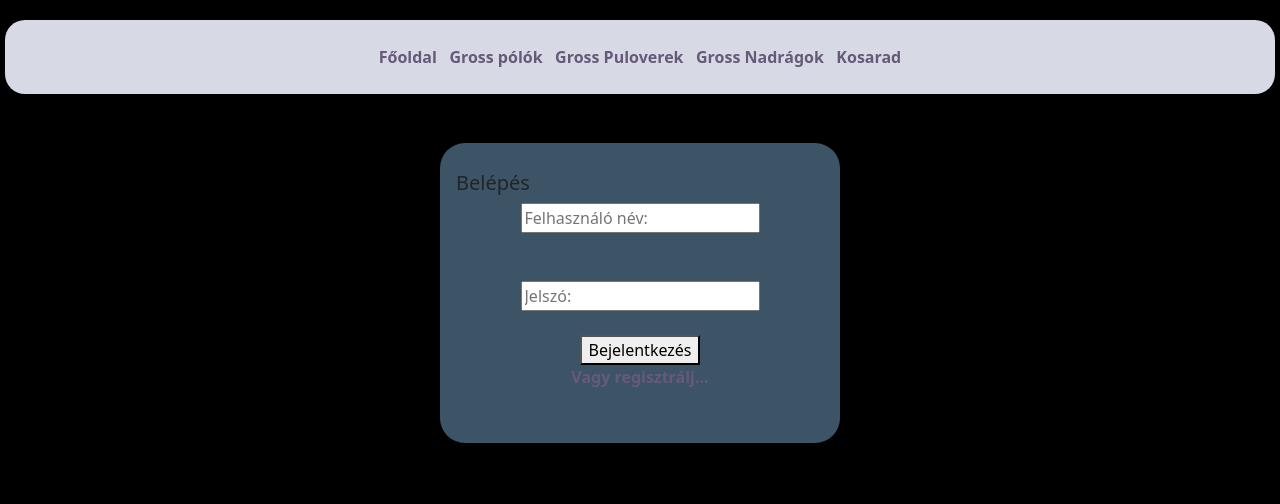
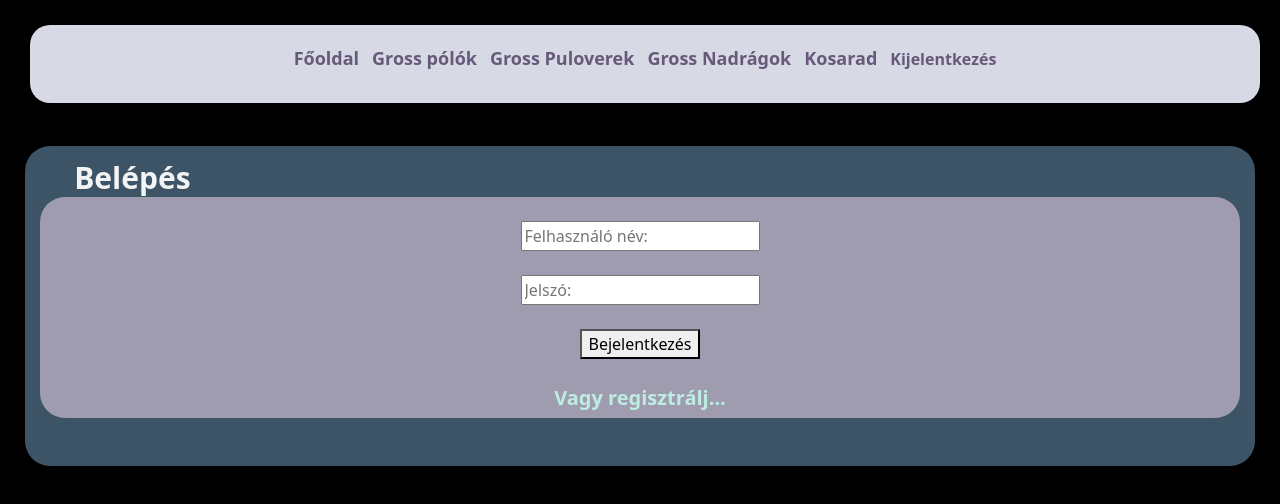
Before and after one commit to krisztiann3/GrossProjekt, a Vue app in the folder vueFront/GrossFront/: page /login in a window 1280 px wide. Shown: the top 504 px of the page. Built offline with nearby package versions, Linux system fonts and the light colour scheme; sample sign-in values are in the browser's storage.

Commit message:
Reszponzív változtatások

```diff
--- a/vueFront/GrossFront/index.html
+++ b/vueFront/GrossFront/index.html
@@ -1,10 +1,10 @@
 <!DOCTYPE html>
-<html lang="en">
+<html lang="hu">
   <head>
     <meta charset="UTF-8">
     <link rel="icon" href="/favicon.ico">
     <meta name="viewport" content="width=device-width, initial-scale=1.0">
-    <title>Vite App</title>
+    <title>Gross Shop</title>
   </head>
   <body>
     <div id="app"></div>
--- a/vueFront/GrossFront/src/App.vue
+++ b/vueFront/GrossFront/src/App.vue
@@ -1,9 +1,25 @@
 <script setup>
 import axios from 'axios';
+import { onMounted,onBeforeMount } from 'vue';
 import { RouterLink, RouterView, useRouter } from 'vue-router'
 
 
 const router = useRouter();
+
+const logout = async () => {
+  await axios.post('/logout')
+  localStorage.clear('token')
+  router.push('/login')
+}
+
+const vanE = ()=>{
+  if(localStorage.getItem('token') == null){
+    return false;
+  }else{
+    return true;
+  }
+}
+
 
 if (!localStorage.getItem('token')) {
   router.push('/login')
@@ -11,11 +27,12 @@ if (!localStorage.getItem('token')) {
 </script>
 
 <template>
-  <div id="mainNav">
+  <div>
     <div class="row">
-      <div class="col">
+      <div class=" col-lg-12 col-md-12">
+      <div id="mainNav">
         <RouterLink to="/" class="r-link">
-        Főoldal
+          Főoldal
         </RouterLink>
         &nbsp;
         <RouterLink to="/termekek/polok" class="r-link">
@@ -33,11 +50,13 @@ if (!localStorage.getItem('token')) {
         <RouterLink to="/kosar" class="r-link">
           Kosarad
         </RouterLink>
+        &nbsp;
+    <label @click="logout" v-if="vanE()" id="kijel">Kijelentkezés</label>
       </div>
 
     </div>
   </div>
-
+</div>
   <div>
     <RouterView />
   </div>
@@ -45,13 +64,13 @@ if (!localStorage.getItem('token')) {
 
 <style >
 body{
-  background-color:black;
+  background-color: black;
 }
 .r-link {
   color: #67597A;
   font-weight: bold;
   text-decoration: none;
-  font-size: medium;
+  font-size: large;
 }
 
 .r-link:hover {
@@ -72,23 +91,43 @@ body{
 }
 
 #mainNav {
+  padding-top: 20px;
   color:#AEB4A9 ;
   background-color: #D7DAE5;
-  display: block;
+  /* display: block; */
   text-align: center;
-  margin-top: 20px;
+  /* margin-top: 20px; */
   border-radius: 20px;
   margin-left: 5px;
   margin-right: 5px;
+  width: 100%;
+  height: 165%;
 }
 
 
 #kijel {
+  color: #67597A;
+  font-weight: bold;
+  text-decoration: none;
+  font-size: medium;
   display: inline-block;
 }
 </style>
 <style scoped>
+#ki {
+  float: right;
+  margin-right: 15px;
+  margin-top: 15px;
+  color: white;
+  background-color: black;
+  border: 2px solid white;
+  font-weight: bold;
+  height: 40px;
+}
   body{
+    width: 100%;
     color: white;
+    display: flex;
+  background-color:black;
   }
 </style>
--- a/vueFront/GrossFront/src/views/HomeView.vue
+++ b/vueFront/GrossFront/src/views/HomeView.vue
@@ -1,4 +1,4 @@
-<script setup >
+<script setup>
 import { routerKey, RouterLink, RouterView } from 'vue-router'
 import axios from 'axios'
 import { useRouter } from 'vue-router'
@@ -8,51 +8,52 @@ import { useRouter } from 'vue-router'
 
 const router = useRouter();
 
-const logout = async () => {
-  await axios.post('/logout')
-  localStorage.clear('token')
-  router.push('/login')
-}
+
 
 </script>
 
 <template>
+  <div class="row">
+    <br>
     <div>
-  <br>
-  <form action="" @submit.prevent="logout" id="logout">
-    <button type="submit" id="ki">Kijelentkezés</button>
-  </form>
-  <div style="width: 100%;" id="kep">
-    <img id="logo" src="../../kepek/grosskidz_logo.jpg" alt="">
+      <div class="col col-lg-12 col-md-12 col-sm-12" width="100%" id="kep">
+        <img src="../../kepek/gk_tags.jpg" id="tags" alt="">
+      </div>
     </div>
     <br>
-  <div class="Head">
-    <h3>Termék infók</h3>
-  </div>
+
 
     <div class="contaioner" id="about">
       <div class="row">
-      <div class="col-sm">
+        <div class="col col-lg-4 col-md-4 col-sm-12">
           <iframe style="border-radius:12px"
             src="https://open.spotify.com/embed/playlist/7mIA2wJilXJVFsV09Xcvmc?utm_source=generator&theme=0" width="100%"
             height="352" frameBorder="0" allowfullscreen="" id="spotify"
             allow="autoplay; clipboard-write; encrypted-media; fullscreen; picture-in-picture" loading="lazy"></iframe>
         </div>
-      <div class="col-sm">
-        <img src="../../kepek/gk_tags.jpg" id="tags" alt="">
+        <div id="glog" class="col col-lg-4 col-md-4 responsive">
+          <img id="logo" src="../../kepek/grosskidz_logo.jpg" class="responsive" alt="">
         </div>
-      <div class="col-sm">
-        <p id="paragraph">Lorem ipsum dolor sit amet, consectetur adipiscing elit. Sed nec metus lacus. Cras finibus eleifend porttitor.
+        <div id="about" class="col col-lg-4 col-md-4 col-sm-12">
+          <div class="Head">
+            <h3>Termék infók</h3>
+          </div><br>
+          <p id="paragraph">Lorem ipsum dolor sit amet, consectetur adipiscing elit. Sed nec metus lacus. Cras finibus
+            eleifend porttitor.
             In tellus mi, pulvinar in auctor quis, malesuada eu eros. Mauris nec velit tincidunt mauris elementum
-          scelerisque. Phasellus tempus nisi eget ex semper, et consequat lacus viverra. Nullam nec eros ac ex condimentum
+            scelerisque. Phasellus tempus nisi eget ex semper, et consequat lacus viverra. Nullam nec eros ac ex
+            condimentum
             ultricies ultricies et metus. Nullam vulputate id enim a gravida. Vestibulum malesuada risus quis viverra
             congue. Maecenas eu auctor mauris. Phasellus scelerisque tristique dui, quis dictum leo congue eget. Fusce
-          volutpat vestibulum fermentum. Vestibulum ante ipsum primis in faucibus orci luctus et ultrices posuere cubilia
+            volutpat vestibulum fermentum. Vestibulum ante ipsum primis in faucibus orci luctus et ultrices posuere
+            cubilia
             curae; Cras feugiat elit at ex dapibus dignissim.
 
-          Donec sagittis eget urna quis ultricies. Sed tristique lacus vel cursus bibendum. Aliquam feugiat enim at porta
+            Donec sagittis eget urna quis ultricies. Sed tristique lacus vel cursus bibendum. Aliquam feugiat enim at
+            porta
             efficitur. In tincidunt pharetra nibh vel rhoncus. Quisque finibus et nisl in efficitur. Proin a odio ipsum.
-          Integer rutrum libero ut nunc pretium, sit amet blandit ligula tristique. Nam sollicitudin non elit nec lacinia.
+            Integer rutrum libero ut nunc pretium, sit amet blandit ligula tristique. Nam sollicitudin non elit nec
+            lacinia.
             Cras nulla nisi, finibus nec dui eu, semper rutrum magna. Vivamus quis dictum mauris. Vestibulum ante ipsum
             primis in faucibus orci luctus et ultrices posuere cubilia curae; Sed eu felis diam. Ut vehicula velit urna,
             eget accumsan felis sollicitudin eu. Vivamus sit amet urna ex. Vestibulum purus enim, rutrum et congue at,
@@ -64,12 +65,45 @@ const logout = async () => {
 </template>
 
 <style scoped>
-p,h3{
+#tags {
+  padding-top: 2%;
+  padding-bottom: 2%;
+  padding: auto;
+  width: 100%;
+  min-width: 400px;
+  min-height: 302px;
+  border-style: solid;
+  border-width: 1px;
+  display: inline-flex;
+}
+
+#glog {
+  padding: auto;
+  padding-top: 3%;
+  padding-bottom: 3%;
+
+}
+
+/* #tags {
+  flex-direction: column;
+  align-self: center;
+  display: inline-flex;
+   align-self: center;
+  height: 70%;
+} */
+
+p,
+h3 {
   color: white;
 }
-body{
+
+body {
+  flex-direction: column;
+  display: flex;
+  width: fit-content;
   color: white;
 }
+
 .r-link {
   color: white;
   text-decoration: none;
@@ -100,10 +134,16 @@ body{
   text-align: center;
   height: 65px;
   padding: 2%;
+  padding-bottom: 4%;
 }
-body{
+
+body {
   background-color: black;
   color: white;
+}
+
+#about {
+  padding: auto;
 }
 </style>
 
@@ -128,38 +168,19 @@ body{
   font-weight: bold;
 }
 
-#ki {
-  float: right;
-  margin-right: 15px;
-  margin-top: 15px;
-  color: white;
-  background-color: black;
-  border: 2px solid white;
-  font-weight: bold;
-  height: 40px;
-}
-
 #logo {
-  height: 302px;
-  width: 300px;
-  display: block;
-  margin-left: 670px;
+  padding: auto;
+  width: 100%;
+  min-height: 302px;
   border-style: solid;
   border-width: 1px;
 }
 
 #spotify {
-  position: relative;
+  display: flex;
   height: 450px;
 }
 
-#paragraph{
+#paragraph {
   text-align: justify;
-}
-
-#tags {
-  width: 550px;
-  height: 330px;
-  margin-left: 30px;
-}
-</style>
+}</style>
--- a/vueFront/GrossFront/src/views/KivalasztottTermekekView.vue
+++ b/vueFront/GrossFront/src/views/KivalasztottTermekekView.vue
@@ -65,11 +65,6 @@ const kosarbaHelyez = async (id) => {
 
 <template>
     <div>
-        <div id="logout">
-            <form action="" @submit.prevent="logout" id="logout">
-                <button type="submit" id="ki">Kijelentkezés</button>
-            </form>
-        </div>
         <div v-if="loading == true">
             <div id="termek">
                 <div class="row">
--- a/vueFront/GrossFront/src/views/LoginView.vue
+++ b/vueFront/GrossFront/src/views/LoginView.vue
@@ -49,41 +49,64 @@
 <template>
 <br>
 <div class="row">
-    <div class="col"></div>
-    <div class="col"></div>
-    <div class="col">
+    <div class="col-lg-12">
+        <label>Belépés</label>
         <div id="login">
-            <h5>Belépés</h5>
-    <form @submit.prevent="login">
-        <input type="text" v-model="felhnev" placeholder="Felhasználó név:"><br><br><br>
-        <input type="password" v-model="jelszo" placeholder="Jelszó:"><br><br>
-        <button type="submit">Bejelentkezés</button>
-    </form>
-    <RouterLink to="/register" class="r-link" id="registLink">
-     Vagy regisztrálj...
-    </RouterLink>
+            <div id="innerLogin">
+                <br>
+                <form @submit.prevent="login" class="responsive" >
+
+                    <input type="text" v-model="felhnev" placeholder="Felhasználó név:"><br><br>
+                    <input type="password" v-model="jelszo" placeholder="Jelszó:"><br><br>
+                    <button type="submit">Bejelentkezés</button>
+                </form><br>
+                <RouterLink to="/register" class="r-link" id="registLink">
+                Vagy regisztrálj...
+                </RouterLink>
+            </div>
+            <br>
         </div>
     </div>
-    <div class="col"></div>
-    <div class="col"></div>
 </div>
 </template>
 <style scoped>
-    h5{
-    text-align: left;
+    body{
+    max-width: 100%;
+    }
+    /* h4{
+        color: whitesmoke;
+    } */
+    #innerLogin{
+        border-radius: 25px;
+        background-color: #a09cb0;
+        padding-bottom: 5px;
+        margin-left: 15px;
+        margin-right: 15px;
+        margin-top: 2px;
+
+    }
+    label{
+    float: left;
+    color: #f2f4f3;
+    font-weight: bolder;
+    font-size: 30px;
     padding-left: 4%;
-    padding-top:2% ;
+    padding-top: 9px;
     }
     #login{
     border-radius: 25px;
     background-color: #3D5467;
     text-align: center;
-    padding-top: 5%;
-    width: 400px;
-    height: 300px;
+    padding-top: 4%;
+    min-width: 420px;
+    min-height: 320px;
     }
     #registLink{
+        font-size: 20px;
         padding-top: 2%;
-        padding-bottom: 2%;
+        padding-bottom: 6%;
+        color:#bdede0;
+        margin-bottom: 2px;
     }
+
 </style>
```
Also changed, not shown: vueFront/GrossFront/src/views/KosarView.vue (+5 -6 lines), vueFront/GrossFront/src/views/RegisztView.vue (+32 -7 lines), vueFront/GrossFront/src/views/TermekekView.Vue (+3 -7 lines), 1 other file (tests, documents, lock files or other folders). Lines whose indentation alone changed are shown as unchanged.
